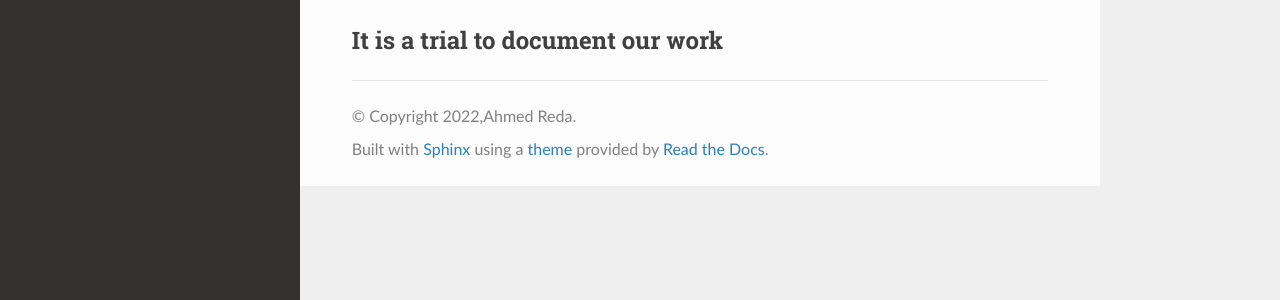
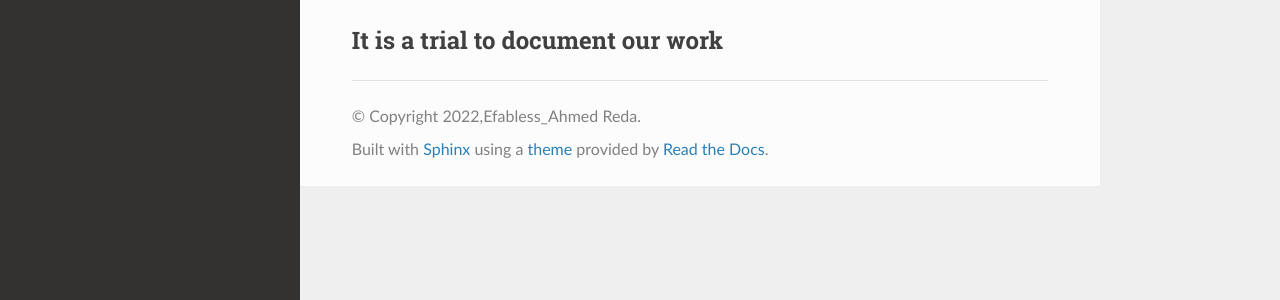
Before and after one commit to Ahmedredamohamed2022/Manual_Lab, a Sphinx documentation site: the page built from docs/source/index.rst, in a window 1280 px wide. Shown: the part 232-532 px from the top of the page. Built offline with Sphinx 7.4.7 and the Read the Docs theme 2.0.0, drawn with Linux system fonts in a browser that asks for light colours.

Commit message:
Update conf.py

```diff
--- a/docs/source/conf.py
+++ b/docs/source/conf.py
@@ -8,11 +8,9 @@
 
 project = 'Manual Lab'
 
-copyright = '2022,Ahmed Reda'
-
+copyright = '2022,Efabless_Ahmed Reda'
 author = 'Ahmed Reda'
-
-release = '1'
+release = '2'
 
 # -- General configuration ---------------------------------------------------
 # https://www.sphinx-doc.org/en/master/usage/configuration.html#general-configuration
```
